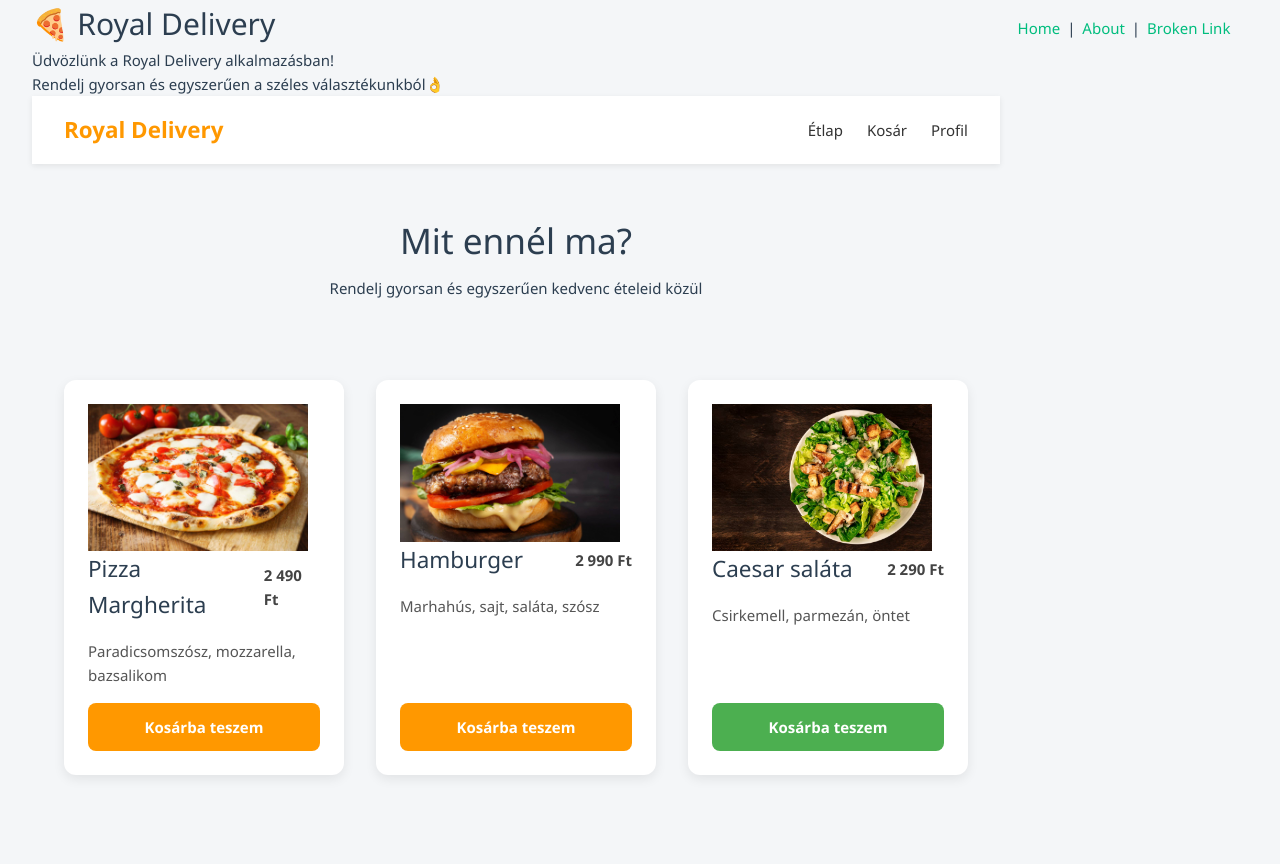
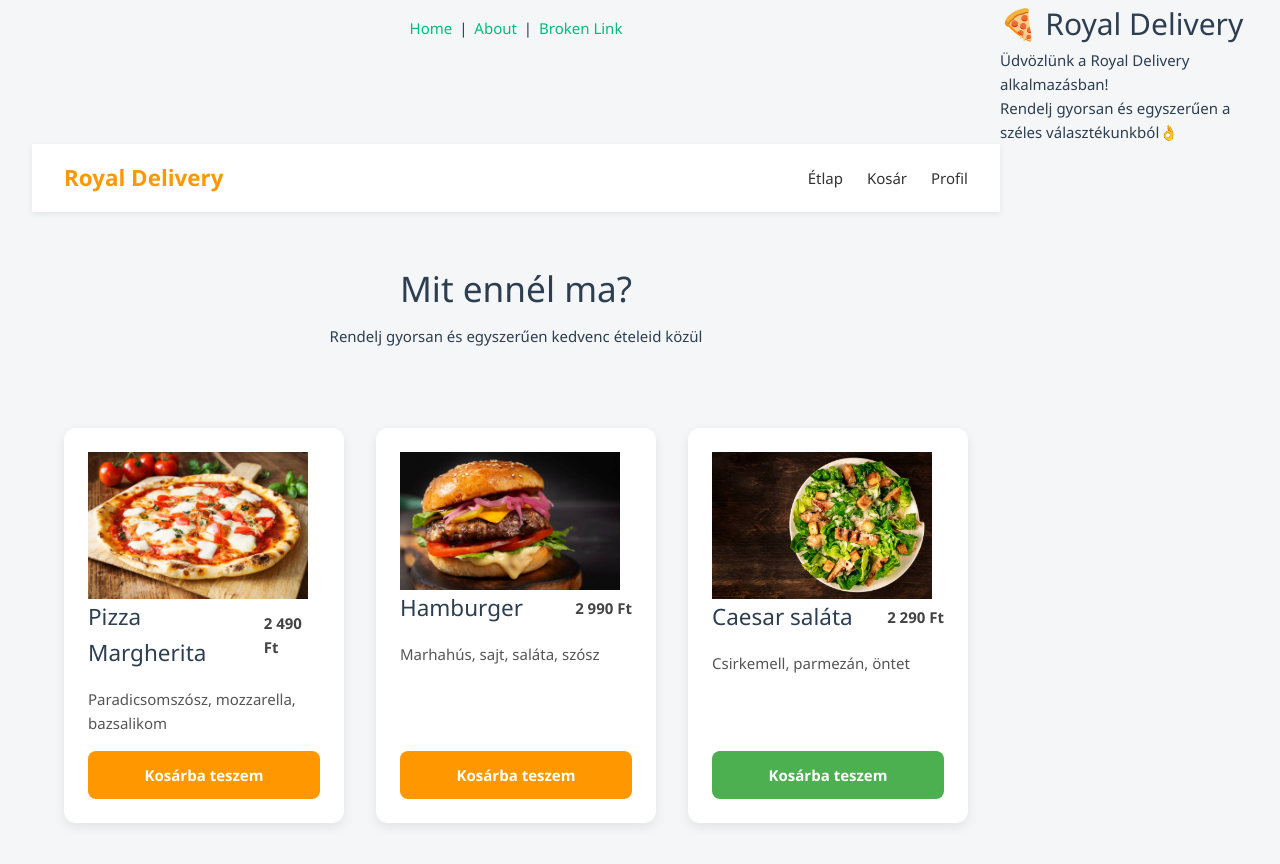
Before and after one commit to Fabbernat/Vizsgaremek-vasvari, a Vue app in the folder frontend/: page / in a window 1280 px wide. Shown: the top 864 px of the page. Built offline with nearby package versions, Linux system fonts and the light colour scheme; the HTML template or start-up script is replaced by a standard one.

Commit message:
van 3 fullos oldal

```diff
--- a/frontend/src/App.vue
+++ b/frontend/src/App.vue
@@ -24,16 +24,25 @@ window.addEventListener('hashchange', () => {
 const currentView = computed(() => {
   return routes[currentPath.value.slice(1) || '/'] || NotFound
 })
+
+// A Home-hoz tartozó UI-t feltételesen rendereljük csak akkor, ha az aktuális útvonal `/`.
+const isHome = computed(() => {
+  return (currentPath.value.slice(1) || '/') === '/'
+})
 </script>
 
 <template>
-  <component :is="currentView" />
   <nav class="nav-bar nav-links" style="text-align: center; margin: 1rem 0;">
   <a href="#/">Home</a> |
   <a href="#/about">About</a> |
   <a href="#/non-existent-path">Broken Link</a>
   </nav>
-  <div class="app">
+
+   <!-- Aktuális oldal (Home / About / 404 szöveg) -->
+  <component :is="currentView" />
+
+  <!-- HOME CONTENT CSAK HOME ESETÉN -->
+    <div v-if="isHome" class="app">
     <nav class="navbar">
       <div class="logo">Royal Delivery</div>
       <div class="nav-items">
```
